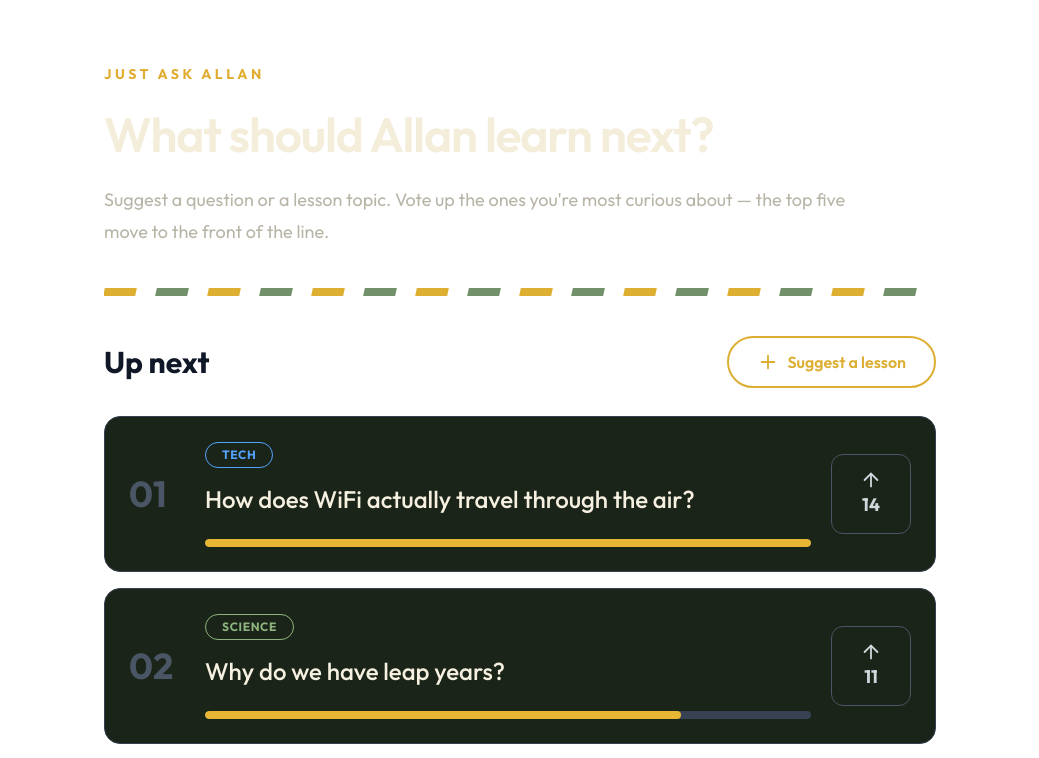
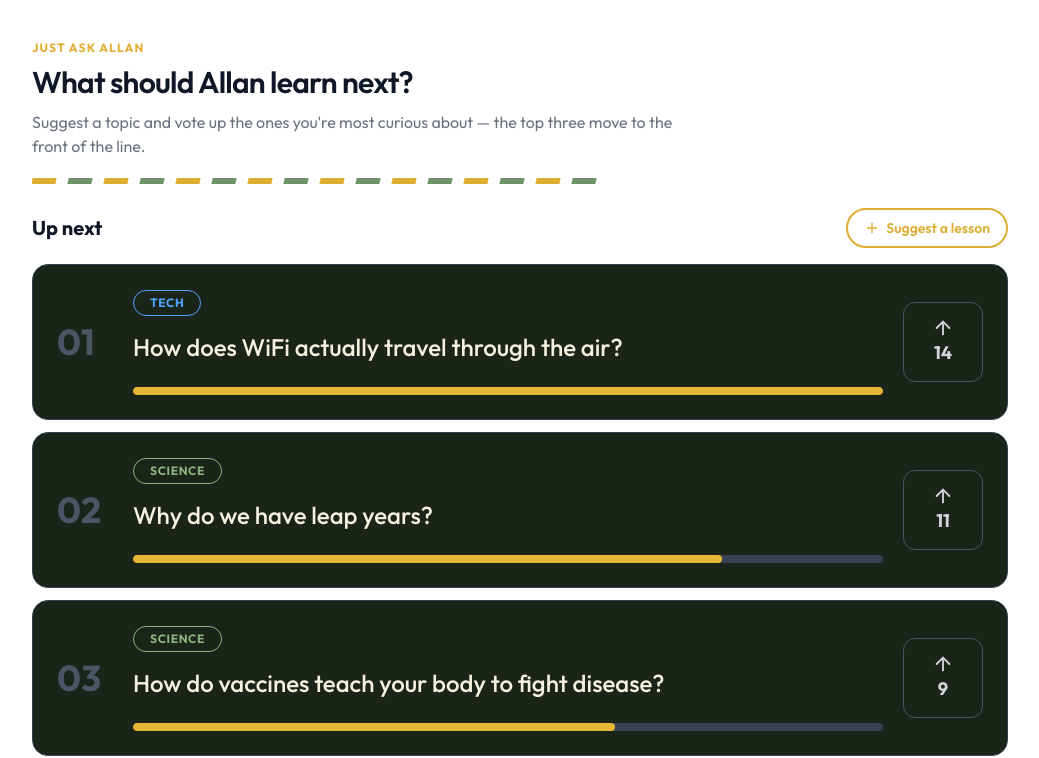
Before and after one commit to Francissha/justaskallan, a React (Vite) app in the folder Allan/: page /lesson-suggestions in a window 1280 px wide. Shown: the top 758 px of the page, without its empty margins (120-1159 px from the left). Built offline with nearby package versions, Linux system fonts and the light colour scheme.

Commit message:
Update LessonSuggestions.jsx

```diff
--- a/Allan/src/pages/LessonSuggestions.jsx
+++ b/Allan/src/pages/LessonSuggestions.jsx
@@ -7,27 +7,17 @@ const LessonSuggestions = () => {
   const [lessons, setLessons] = useState(lessonSuggestions);
 
   const maxVotes = useMemo(() => {
-    return Math.max(
-      ...lessons.map((lesson) => lesson.votes),
-      1
-    );
+    return Math.max(...lessons.map((lesson) => lesson.votes), 1);
   }, [lessons]);
 
   const sortedLessons = useMemo(() => {
-    return [...lessons].sort(
-      (a, b) => b.votes - a.votes
-    );
+    return [...lessons].sort((a, b) => b.votes - a.votes).slice(0, 3);
   }, [lessons]);
 
   const handleVote = (id) => {
     setLessons((prev) =>
       prev.map((lesson) =>
-        lesson.id === id
-          ? {
-              ...lesson,
-              votes: lesson.votes + 1,
-            }
-          : lesson
+        lesson.id === id ? { ...lesson, votes: lesson.votes + 1 } : lesson
       )
     );
   };
@@ -36,58 +26,50 @@ const LessonSuggestions = () => {
     console.log("Open suggest lesson modal");
   };
 
-  return (<section className="bg-white text-gray-900">
-      <main className="mx-auto w-full max-w-4xl px-5 py-12 sm:px-8 sm:py-16">
-
+  return (
+    <section className="bg-white text-gray-900">
+      <div className="mx-auto w-full max-w-5xl px-4 py-8 sm:px-6 sm:py-10">
         {/* Header */}
         <div>
-          <p className="text-sm font-bold tracking-[0.25em] text-[#e0ad31]">
-            JUST ASK ALLAN
+          <p className="text-xs font-bold tracking-widest text-[#e0ad31] uppercase">
+            Just Ask Allan
           </p>
-
-          <h1 className="mt-5 text-4xl font-semibold leading-tight tracking-tight text-[#f3edda] sm:text-5xl">
+          <h2 className="mt-2 text-2xl font-semibold leading-tight tracking-tight text-gray-900 sm:text-3xl">
             What should Allan learn next?
-          </h1>
-
-          <p className="mt-5 max-w-3xl text-base leading-8 text-[#b8b5a7] sm:text-lg">
-            Suggest a question or a lesson topic. Vote up
-            the ones you're most curious about — the top
-            five move to the front of the line.
+          </h2>
+          <p className="mt-2 max-w-2xl text-sm leading-6 text-gray-500 sm:text-base">
+            Suggest a topic and vote up the ones you're most curious about — the top three move to the front of the line.
           </p>
-
           {/* Decorative divider */}
-          <div className="mt-10 flex gap-5 overflow-hidden">
+          <div className="mt-5 flex gap-3 overflow-hidden">
             {Array.from({ length: 16 }).map((_, index) => (
               <span
                 key={index}
-                className={`h-2 min-w-8 -skew-x-12 ${
-                  index % 2 === 0
-                    ? "bg-[#dcae32]"
-                    : "bg-[#71916b]"
+                className={`h-1.5 min-w-6 -skew-x-12 ${
+                  index % 2 === 0 ? "bg-[#dcae32]" : "bg-[#71916b]"
                 }`}
               />
             ))}
           </div>
         </div>
 
-        {/* Up next */}
-        <div className="mt-10 flex items-center justify-between gap-4">
-          <h2 className="text-2xl font-bold sm:text-3xl">
+        {/* Up next row */}
+        <div className="mt-6 flex items-center justify-between gap-4">
+          <h3 className="text-lg font-bold text-gray-900 sm:text-xl">
             Up next
-          </h2>
-
+          </h3>
           <button
             type="button"
             onClick={handleSuggestLesson}
-            className="flex shrink-0 items-center gap-2 rounded-full border-2 border-[#dcae32] px-5 py-3 font-semibold text-[#dcae32] transition hover:bg-[#dcae32] hover:text-[#151a12] active:scale-95 sm:px-7"
+            className="flex shrink-0 items-center gap-1.5 rounded-full border-2 border-[#dcae32] px-4 py-2 text-sm font-semibold text-[#dcae32] transition hover:bg-[#dcae32] hover:text-white active:scale-95"
           >
-            <Plus size={22} />
+            <Plus size={16} />
             <span>Suggest a lesson</span>
           </button>
         </div>
 
         {/* Lesson list */}
-        <section className="mt-7 space-y-4">
+        <div className="mt-4 space-y-3">
           {sortedLessons.map((lesson, index) => (
             <LessonSuggestionCard
               key={lesson.id}
@@ -97,9 +79,8 @@ const LessonSuggestions = () => {
               onVote={handleVote}
             />
           ))}
-        </section>
-
-      </main>
+        </div>
+      </div>
     </section>
   );
 };
```
